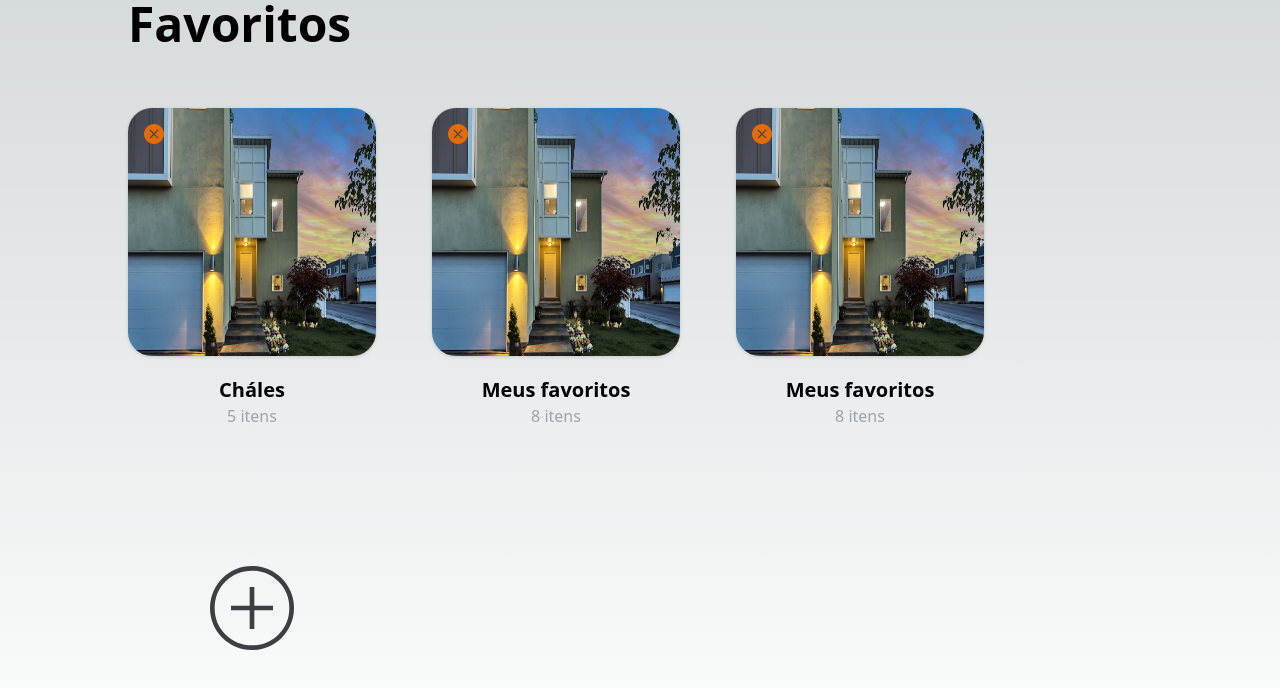
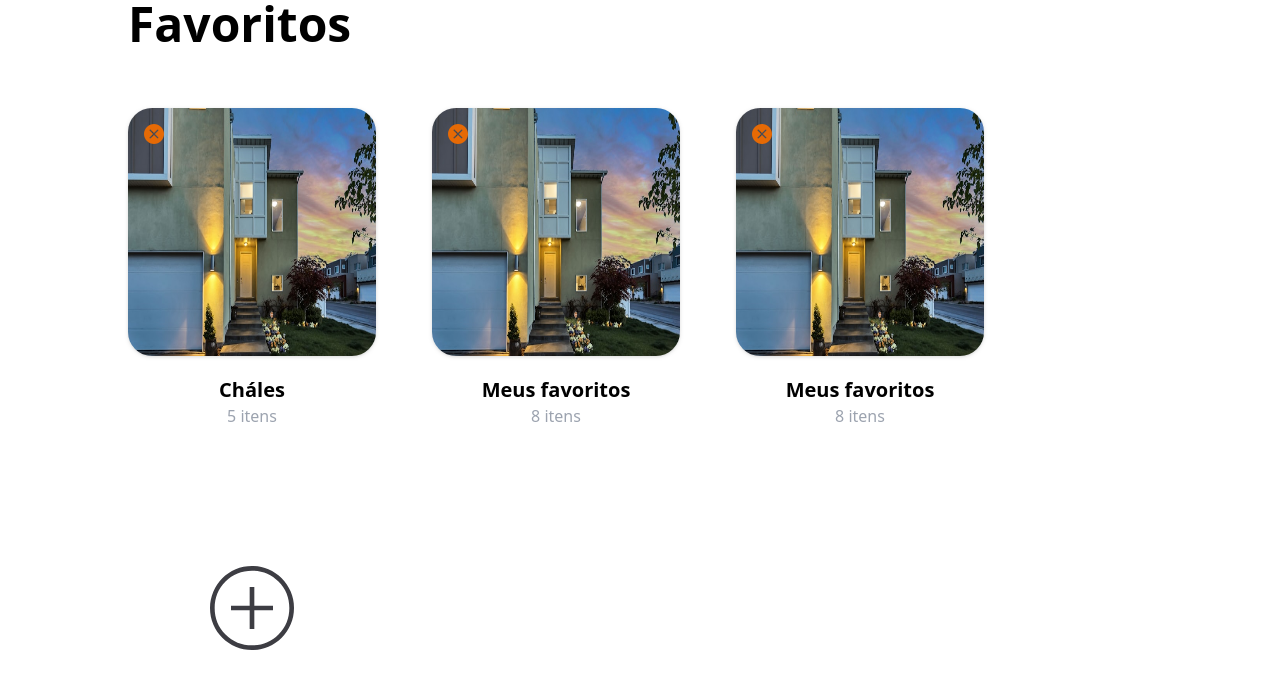
Before and after one commit to ADS2024-2-LocaEspaco/LocacaoEspacoFE, a Next.js app: page /favorites in a window 1280 px wide. Shown: the top 688 px of the page. Built offline with nearby package versions, Linux system fonts and the light colour scheme.

Commit message:
fix styles

```diff
--- a/src/pages/favorites/components/card-favorite-folder.tsx
+++ b/src/pages/favorites/components/card-favorite-folder.tsx
@@ -22,14 +22,18 @@ export default function CardFavoriteFolder({ id, banner, title, total }: CardFav
     }
 
     return (
-        <div onClick={handleFavoritesFolder} className="w-[248px] max-md:w-[184px] space-y-5 text-center cursor-pointer hover:opacity-95">
+        <div onClick={handleFavoritesFolder} className="w-[248px] max-md:w-[184px] space-y-5 max-md:space-y-2 text-center cursor-pointer hover:opacity-95">
             <div className="relative">
                 <Image src={banner} alt="Banner da pasta" className="rounded-3xl h-[248px] max-md:h-[184px] drop-shadow" />
 
-                <Image onClick={(event) => {
-                    event.stopPropagation()
-                    handleDeleteFolder()
-                }} src={X} alt="Botão de favoritar" className="absolute z-50 top-4 left-4" />
+                <Image
+                    onClick={(event) => {
+                        event.stopPropagation()
+                        handleDeleteFolder()
+                    }}
+                    src={X}
+                    alt="Botão de favoritar"
+                    className="absolute z-50 top-4 left-4" />
             </div>
 
             <div className="my-1 px-2">
--- a/src/pages/favorites/index.tsx
+++ b/src/pages/favorites/index.tsx
@@ -33,7 +33,7 @@ export default function Favorites() {
     }, [])
 
     return (
-        <main className="h-full min-h-screen px-32 max-md:px-5 space-y-[60px] max-md:space-y-6">
+        <main className="h-full min-h-screen px-32 max-md:px-5 space-y-[60px] max-md:space-y-6 bg-white">
             <h1 className="text-5xl max-md:text-2xl font-bold text-black-100">Favoritos</h1>
 
             <div className="flex flex-wrap gap-14 max-md:gap-5 max-sm:justify-center">
```
